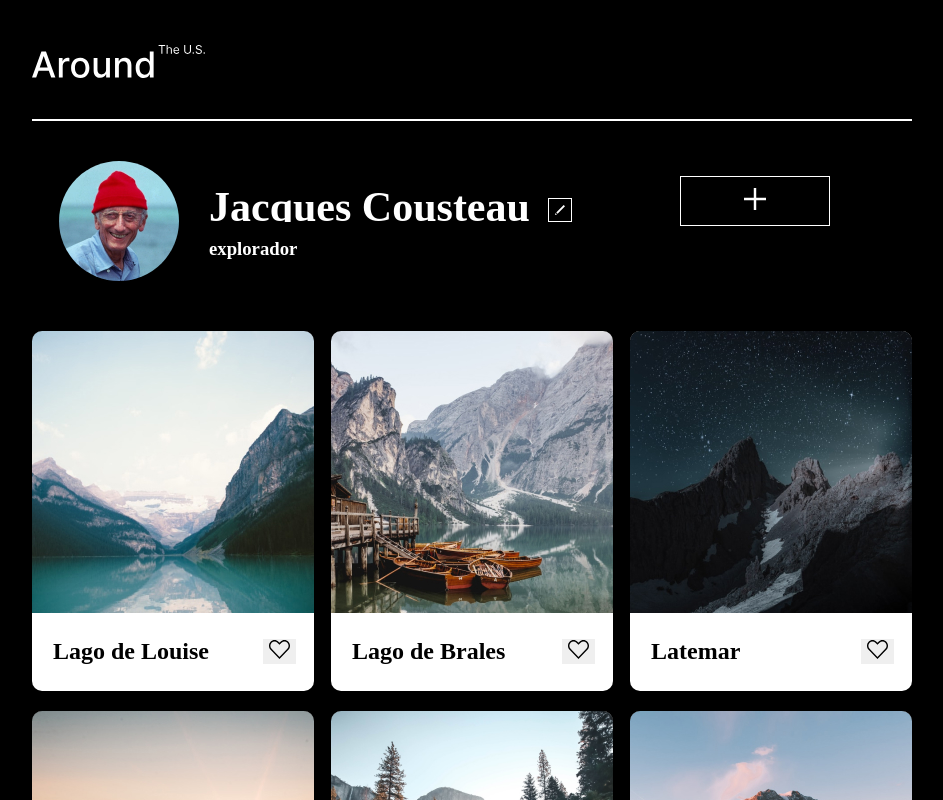
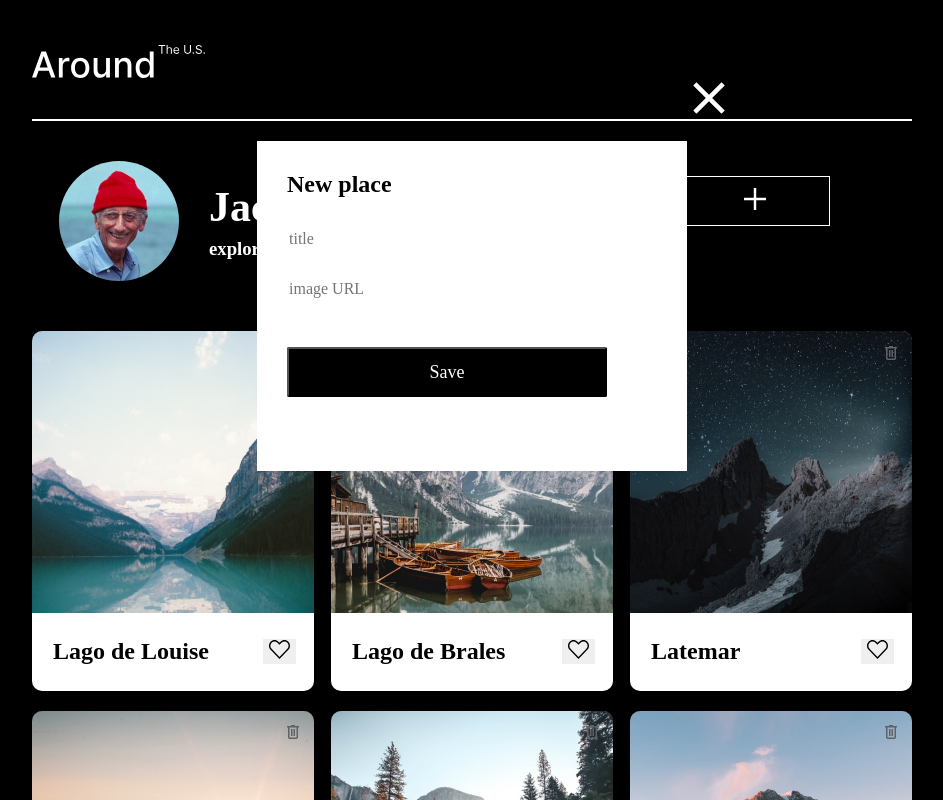
Before and after one commit to JhonQ11-11/web_project_around, a plain HTML site: page index.html in a window 1280 px wide. Both pictures are taken after a click on the button 923 px from the left and 201 px from the top of the page. Shown: the top 800 px of the page, without its empty margins (168-1111 px from the left). Drawn offline with Linux system fonts and the light colour scheme.

Commit message:
agregar boton DELETE

```diff
--- a/blocks/card.css
+++ b/blocks/card.css
@@ -17,6 +17,18 @@
   object-fit: cover;
   margin: auto;
   margin-bottom: 0;
+  position: relative;
+}
+
+.card__button-delete {
+  border: none;
+  position: absolute;
+  width: 28px;
+  height: 28px;
+  z-index: 1;
+  background: none;
+  margin-left: 245px;
+  margin-top: 10px;
 }
 .card__container {
   display: flex;
--- a/blocks/container.css
+++ b/blocks/container.css
@@ -3,3 +3,8 @@
   justify-content: center;
   margin: auto;
 }
+.container__addButton {
+  display: flex;
+  justify-content: center;
+  margin: auto;
+}
--- a/blocks/popup.css
+++ b/blocks/popup.css
@@ -4,6 +4,7 @@
   position: fixed;
   margin: auto;
   display: none;
+  z-index: 2;
 }
 .popup__open {
   display: block;
@@ -63,6 +64,28 @@
 .popup__button-submit:hover {
   opacity: 80%;
 }
+
+.popup__add {
+  max-width: 430px;
+  width: 100%;
+  position: fixed;
+  margin: auto;
+  display: none;
+  z-index: 2;
+}
+.popup__add-open {
+  display: block;
+}
+.popup__form-add {
+  background-color: #ffffff;
+  height: 330px;
+  padding-left: 30px;
+}
+
+.popup__titleAdd {
+  padding-top: 30px;
+}
+
 @media screen and (max-width: 800px) {
 }
 @media screen and (max-width: 500px) {
--- a/index.html
+++ b/index.html
@@ -42,6 +42,29 @@
           </form>
         </div>
       </div>
+      <div class="container__addButton">
+        <div class="popup__add">
+          <button class="popup__button-close">
+            <img src="./images/Close-Icon.svg" alt="boton de cierre" />
+          </button>
+          <form class="popup__form-add">
+            <h2 class="popup__titleAdd">New place</h2>
+            <input
+              type="text"
+              placeholder="title"
+              class="popup__input"
+              id="title"
+            />
+            <input
+              type="url"
+              placeholder="image URL"
+              class="popup__input"
+              id="NewImage"
+            />
+            <button class="popup__button-submit">Save</button>
+          </form>
+        </div>
+      </div>
 
       <main class="content">
         <section class="profile">
@@ -67,6 +90,9 @@
         <section class="elements">
           <div class="cards">
             <div class="card">
+              <button class="card__button-delete">
+                <img src="images/icon-delete.svg" class="" />
+              </button>
               <img src="./images/Lago-Louise.jpg" class="card__image" alt="" />
               <div class="card__container">
                 <p class="card__title">Lago de Louise</p>
@@ -79,6 +105,9 @@
               </div>
             </div>
             <div class="card">
+              <button class="card__button-delete">
+                <img src="images/icon-delete.svg" class="" />
+              </button>
               <img src="./images/LagoDiBrales.jpg" class="card__image" alt="" />
               <div class="card__container">
                 <p class="card__title">Lago de Brales</p>
@@ -91,6 +120,9 @@
               </div>
             </div>
             <div class="card">
+              <button class="card__button-delete">
+                <img src="images/icon-delete.svg" class="" />
+              </button>
               <img src="./images/Latemar.jpg" class="card__image" alt="" />
               <div class="card__container">
                 <p class="card__title">Latemar</p>
@@ -104,6 +136,9 @@
               </div>
             </div>
             <div class="card">
+              <button class="card__button-delete">
+                <img src="images/icon-delete.svg" class="" />
+              </button>
               <img
                 src="./images/Montañas-Calvas.jpg"
                 class="card__image"
@@ -121,6 +156,9 @@
               </div>
             </div>
             <div class="card">
+              <button class="card__button-delete">
+                <img src="images/icon-delete.svg" class="" />
+              </button>
               <img
                 src="./images/Valle-Yosemite.jpg"
                 class="card__image"
@@ -138,6 +176,9 @@
               </div>
             </div>
             <div class="card">
+              <button class="card__button-delete">
+                <img src="images/icon-delete.svg" class="" />
+              </button>
               <img
                 src="./images/VanoisNational.jpg"
                 class="card__image"
@@ -159,6 +200,17 @@
       </main>
       <footer class="footer">&copy; 2024 Around The U.S</footer>
     </div>
+    <template id=" card-template">
+      <div class="card">
+        <img src="" class="card__image" alt="" />
+        <div class="card__container">
+          <p class="card__title"></p>
+          <button class="card__like-button">
+            <img src="./images/like-button.svg" alt="boton de 'MEGUSTA' " />
+          </button>
+        </div>
+      </div>
+    </template>
     <script src="script.js"></script>
   </body>
 </html>
--- a/script.js
+++ b/script.js
@@ -1,13 +1,15 @@
 const editButton = document.querySelector(".profile__edit-button"); // declaramos LA VARIABLE--> buscamos mediante DOM LA UBICACION EN EL HTML
 const addButton = document.querySelector(".profile__add-button");
-const closeButton = document.querySelector(".popup__button-close ");
+const closeButton = document.querySelectorAll(".popup__button-close "); //selleciona todos los elementos con la clase...
 const inputName = document.querySelector("#name"); // se usa # cuando es ID
 const inputAbout = document.querySelector("#about-me");
 const submit = document.querySelector(".popup__button-submit");
+const deleteButton = document.querySelector(".card__button-delete");
 
 function openPopup() {
   const popup = document.querySelector(".popup");
   popup.classList.add("popup__open");
+
   checkFormValidity(); // se llama a la funcion de validacion dentro del popup.lINE 24
 }
 editButton.addEventListener("click", openPopup); // cada que se clickee en editButton se ejecuta openPopup
@@ -33,7 +35,6 @@ function checkFormValidity() {
   }
 }
 
-//
 inputName.addEventListener("input", () => {
   checkFormValidity(); //por cada caracter name  se va a llamar a la funcion
 });
@@ -48,4 +49,16 @@ function closePopup() {
   const popup = document.querySelector(".popup");
   popup.classList.remove("popup__open");
 }
-closeButton.addEventListener("click", closePopup);
+closeButton[0].addEventListener("click", closePopup); // primer elemento que se encuentre
+
+function openAddButton() {
+  const popupAdd = document.querySelector(".popup__add");
+  popupAdd.classList.add("popup__add-open");
+}
+addButton.addEventListener("click", openAddButton);
+
+function closePopupAdd() {
+  const popupAdd = document.querySelector(".popup__add");
+  popupAdd.classList.remove("popup__add-open");
+}
+closeButton[1].addEventListener("click", closePopupAdd); // segundo elemento.
```
Also changed, not shown: images/icon-delete.svg (added).
